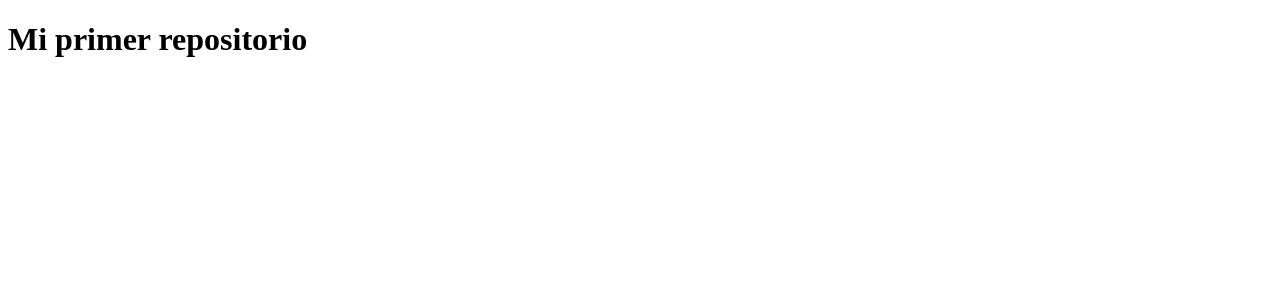
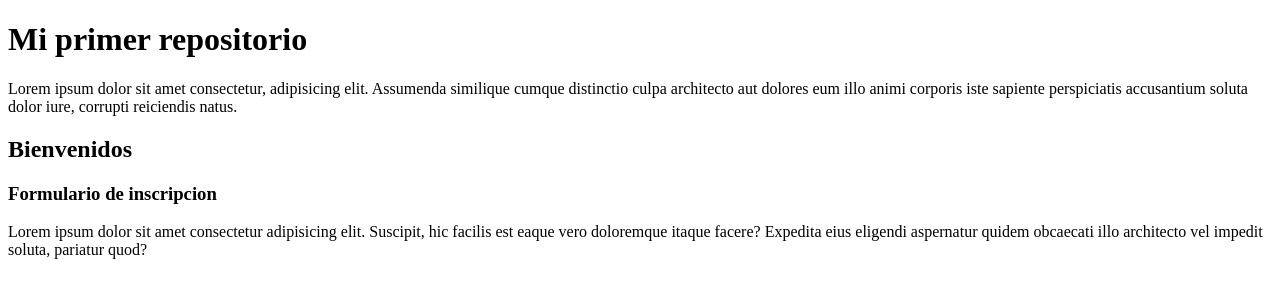
Before and after one commit to Bl4dimir98/primer-repositorio, a plain HTML site: page carpeta-4/index.html in a window 1280 px wide. Drawn offline with Linux system fonts and the light colour scheme.

Commit message:
Agregue h2, h3 y p, ademas de un form

```diff
--- a/carpeta-4/index.html
+++ b/carpeta-4/index.html
@@ -1,12 +1,27 @@
 <!DOCTYPE html>
 <html lang="en">
+
 <head>
     <meta charset="UTF-8">
     <meta http-equiv="X-UA-Compatible" content="IE=edge">
     <meta name="viewport" content="width=device-width, initial-scale=1.0">
     <title>Document</title>
 </head>
+
 <body>
     <h1>Mi primer repositorio</h1>
+    <p>Lorem ipsum dolor sit amet consectetur, adipisicing elit. Assumenda similique cumque distinctio culpa architecto
+        aut dolores eum illo animi corporis iste sapiente perspiciatis accusantium soluta dolor iure, corrupti
+        reiciendis natus.</p>
+    <h2>Bienvenidos</h2>
+    <div>
+        <form action="">
+            <h3>Formulario de inscripcion</h3>
+            <p>Lorem ipsum dolor sit amet consectetur adipisicing elit. Suscipit, hic facilis est eaque vero doloremque
+                itaque facere? Expedita eius eligendi aspernatur quidem obcaecati illo architecto vel impedit soluta,
+                pariatur quod?</p>
+        </form>
+    </div>
 </body>
+
 </html>
```
